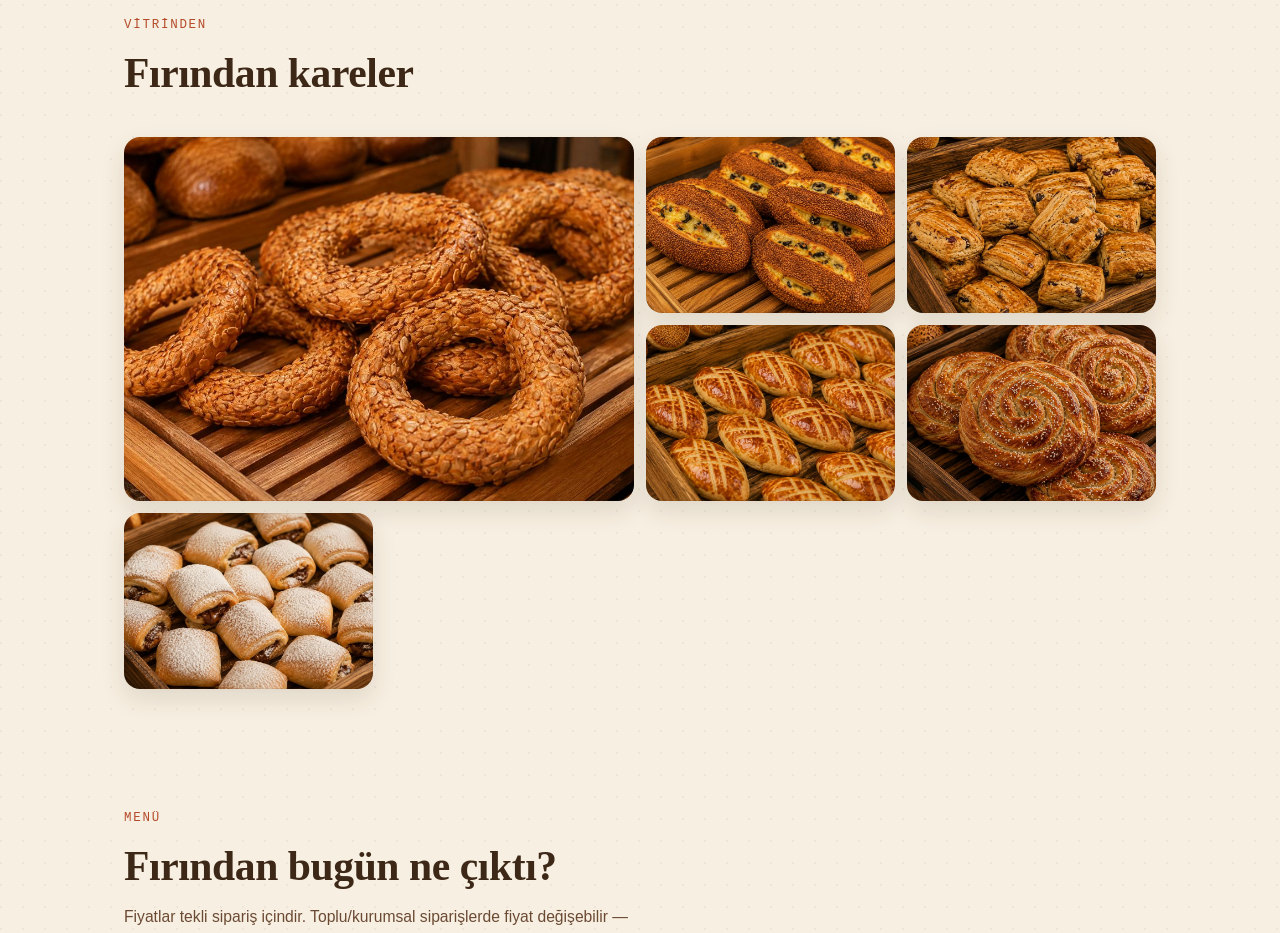
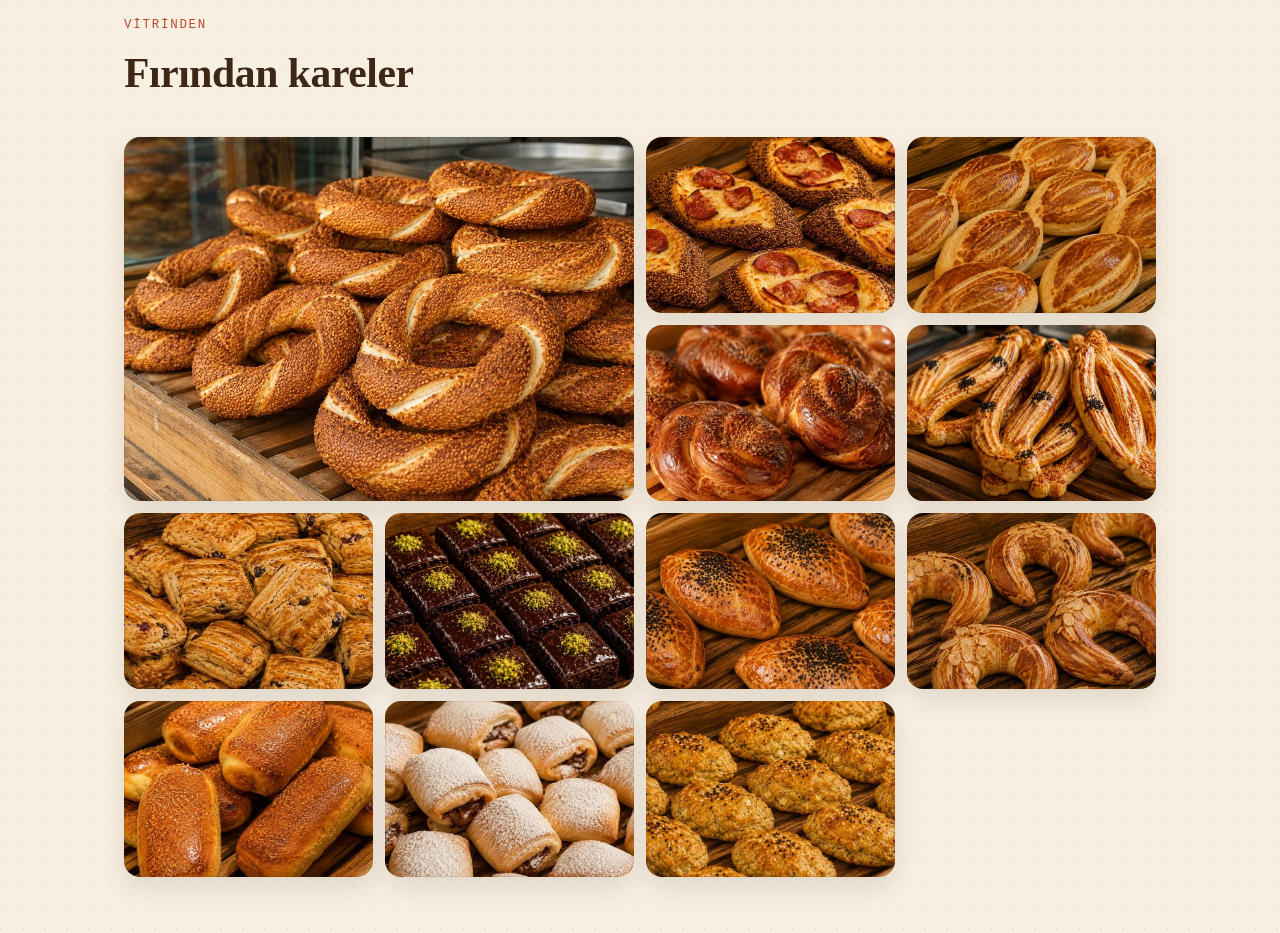
Before and after one commit to kanklc34/hassimitevi, a React (Vite) app: page / in a window 1280 px wide. Shown: the part 1580-2513 px from the top of the page. Built offline with nearby package versions, Linux system fonts and the light colour scheme.

Commit message:
Galeri genişletildi, doğru fotoğraflarla güncellendi

```diff
--- a/src/components/Gallery.css
+++ b/src/components/Gallery.css
@@ -16,6 +16,7 @@
   display: grid;
   grid-template-columns: repeat(4, 1fr);
   grid-auto-rows: 176px;
+  grid-auto-flow: dense;
   gap: 12px;
 }
 
--- a/src/components/Gallery.jsx
+++ b/src/components/Gallery.jsx
@@ -2,12 +2,18 @@ import { useReveal } from '../hooks/useReveal';
 import './Gallery.css';
 
 const photos = [
-  { src: 'gallery-01.jpg', alt: 'Fırından yeni çıkmış taze simitler', big: true },
-  { src: 'gallery-02.jpg', alt: 'Zeytinli kaşarlı simit' },
-  { src: 'gallery-03.jpg', alt: 'Üzümlü kurabiyeler' },
-  { src: 'gallery-04.jpg', alt: 'Patatesli poğaça' },
-  { src: 'gallery-05.jpg', alt: 'Tahinli kurabiye' },
-  { src: 'gallery-06.jpg', alt: 'Çikolatalı ponçik' },
+  { src: 'simit-susamli.jpg', alt: 'Bol susamlı, klasik sokak simidi', big: true },
+  { src: 'simit-sucuklu-kasarli.jpg', alt: 'Sucuklu kaşarlı simit' },
+  { src: 'pogaca-peynirli.jpg', alt: 'Peynirli poğaça' },
+  { src: 'acma-zeytinli.jpg', alt: 'Zeytinli açma' },
+  { src: 'catal-klasik.jpg', alt: 'Klasik çatal' },
+  { src: 'kek-uzumlu-kurabiye.jpg', alt: 'Üzümlü kurabiyeler' },
+  { src: 'kek-islak.jpg', alt: 'Islak kek' },
+  { src: 'pogaca-zeytinli.jpg', alt: 'Zeytinli poğaça' },
+  { src: 'kek-ay-coregi.jpg', alt: 'Ay çöreği' },
+  { src: 'acma-kasarli.jpg', alt: 'Kaşarlı açma' },
+  { src: 'kek-cikolatali-poncik.jpg', alt: 'Çikolatalı ponçik' },
+  { src: 'pogaca-dereotlu.jpg', alt: 'Dereotlu poğaça' },
 ];
 
 export default function Gallery() {
```
